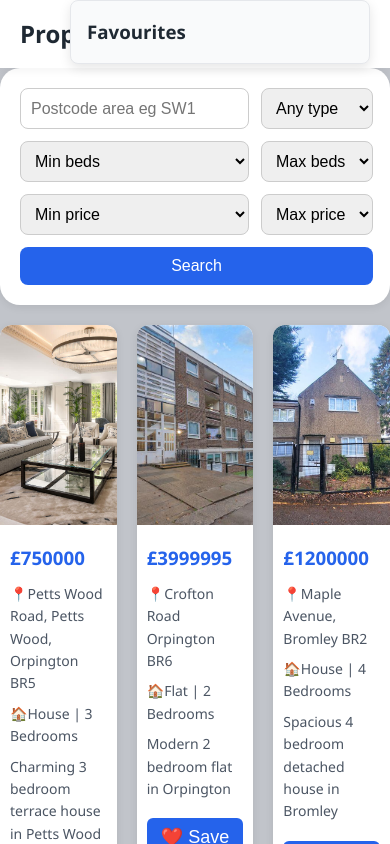
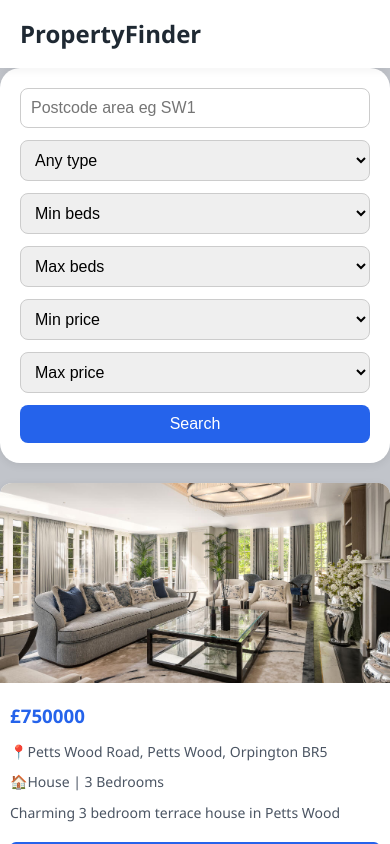
Before and after one commit to thiviru7715/ACS-CW, a React (Vite) app in the folder vite-project/: page / in a window 390 px wide. Shown: the top 844 px of the page. Built offline with nearby package versions, Linux system fonts and the light colour scheme.

Commit message:
Add mobile and Tablet Responsive Design

```diff
--- a/vite-project/src/styles/main.css
+++ b/vite-project/src/styles/main.css
@@ -284,3 +284,33 @@ a {
 .favourites-panel > button:hover {
   background-color: #b91c1c;
 }
+/* Tablet responsive */
+@media (max-width: 1024px) {
+  .layout {
+    flex-direction: column;
+  }
+
+  .results {
+    grid-template-columns: repeat(2, 1fr);
+  }
+
+  .favourites-panel {
+    width: 100%;
+    position: static;
+    margin-top: 20px;
+  }
+}
+/* MOBILE responsive */
+@media (max-width: 768px) {
+  .search-form {
+    grid-template-columns: 1fr;
+  }
+
+  .search-form button {
+    grid-column: span 1;
+  }
+
+  .results {
+    grid-template-columns: 1fr;
+  }
+}
```
